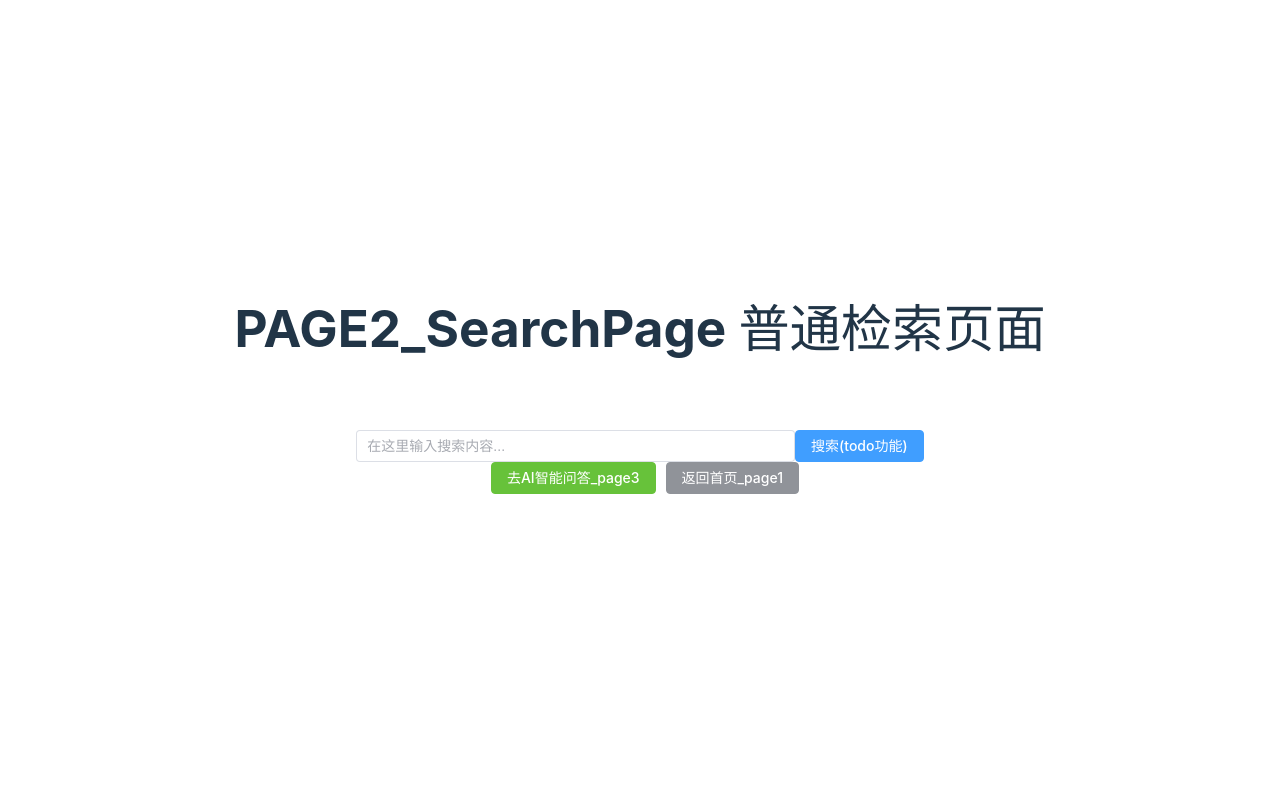
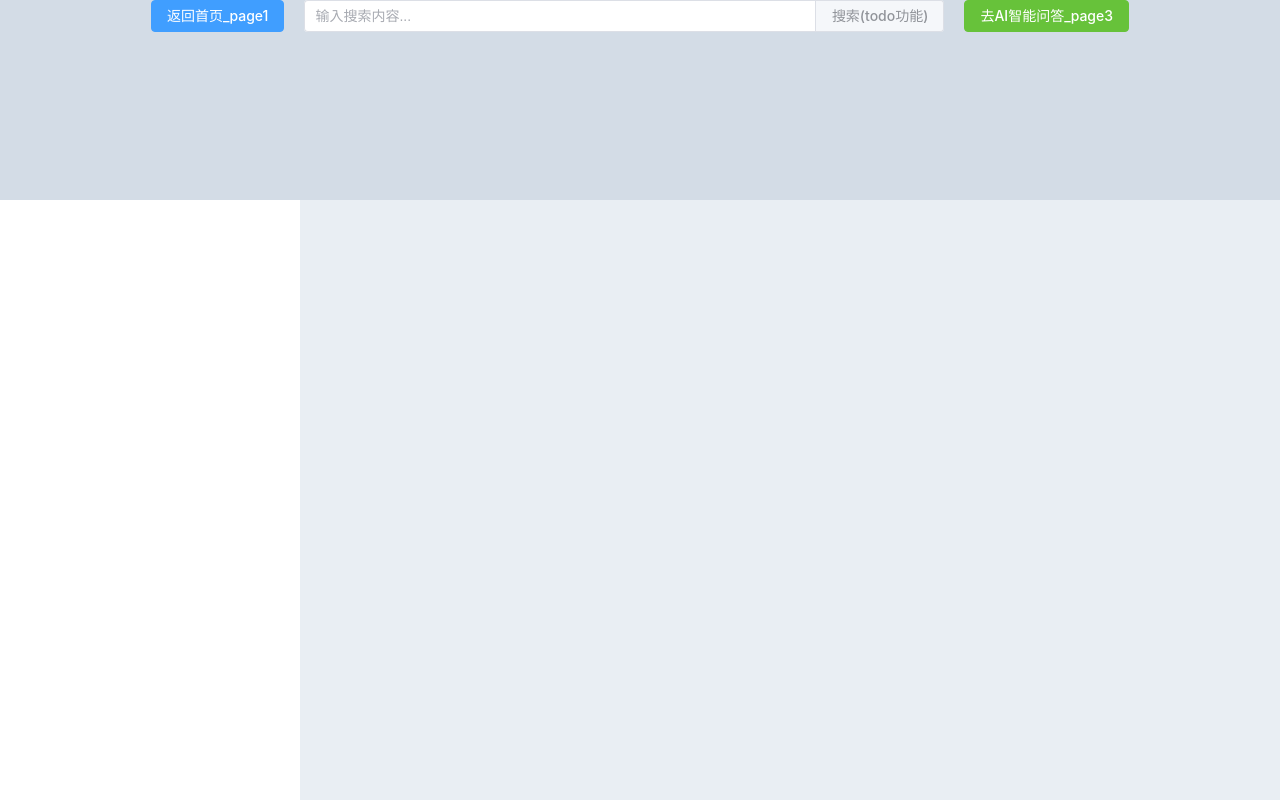
Before and after one commit to PristineZhang/case-law-frontend, a Vue app: page /search in a window 1280 px wide. Built offline with nearby package versions, Linux system fonts and the light colour scheme.

Commit message:
search page container layout

```diff
--- a/src/App.vue
+++ b/src/App.vue
@@ -2,22 +2,18 @@
 </script>
 
 <template>
-  <div>
+  <div class="main">
     <router-view /> <!-- 用于展示根据路由加载的页面组件 -->
   </div>
 </template>
 
 <style scoped>
-.logo {
-  height: 6em;
-  padding: 1.5em;
-  will-change: filter;
-  transition: filter 300ms;
-}
-.logo:hover {
-  filter: drop-shadow(0 0 2em #646cffaa);
-}
-.logo.vue:hover {
-  filter: drop-shadow(0 0 2em #42b883aa);
+.main {
+  position: absolute;
+  top: 0;
+  right: 0;
+  bottom: 0;
+  left: 0;
+  width: 100%;
 }
 </style>
--- /dev/null
+++ b/src/components/SearchHeader.vue
@@ -0,0 +1,41 @@
+<template>
+
+      <el-button @click="goToHome" type="primary">返回首页_page1</el-button>
+
+      <el-input
+        v-model="searchQuery"
+        placeholder="输入搜索内容..."
+        @keyup.enter="triggerSearch"
+        style="width: 50%; margin: 0 20px;"
+      >
+        <template #append>
+          <el-button type="primary" @click="triggerSearch">搜索(todo功能)</el-button>
+        </template>
+      </el-input>
+
+      <el-button @click="goToChatbot" type="success">去AI智能问答_page3</el-button>
+
+  </template>
+
+  <script setup>
+  import { ref } from 'vue';
+  import { useRouter, useRoute } from 'vue-router';
+
+  const router = useRouter();
+  const route = useRoute();
+  const searchQuery = ref(route.query.q || '');
+
+  const triggerSearch = () => {
+  };
+
+  const goToHome = () => {
+    router.push('/');
+  };
+
+  const goToChatbot = () => {
+    router.push('/chatbot');
+  };
+  </script>
+
+  <style scoped>
+  </style>
--- a/src/views/SearchPage.vue
+++ b/src/views/SearchPage.vue
@@ -1,4 +1,33 @@
-<!-- src/views/SearchPage.vue -->
+<template>
+  <div style="height: 100%">
+      <el-container style="height: 100%">
+          <el-header style="height: 25%;padding-left: 0;padding-right: 0;background-color: #d3dce6;">
+            <HeaderSection/>
+          </el-header>
+          <el-container height="100%">
+              <el-aside width="15%;" background-color: #d3dce6;>
+
+              </el-aside>
+              <el-main height="100%" style="padding: 0px 5% 0px 0px; background-color: #e9eef3;">
+
+              </el-main>
+          </el-container>
+      </el-container>
+  </div>
+</template>
+
+
+<script setup>
+import HeaderSection from '../components/SearchHeader.vue';
+</script>
+
+
+<style>
+</style>
+
+
+
+<!-- src/views/SearchPage.vue
 <template>
     <h1>PAGE2_SearchPage 普通检索页面</h1>
     <div class="search-container">
@@ -56,3 +85,4 @@
     margin-top: 30px;
   }
   </style>
+   -->
```
